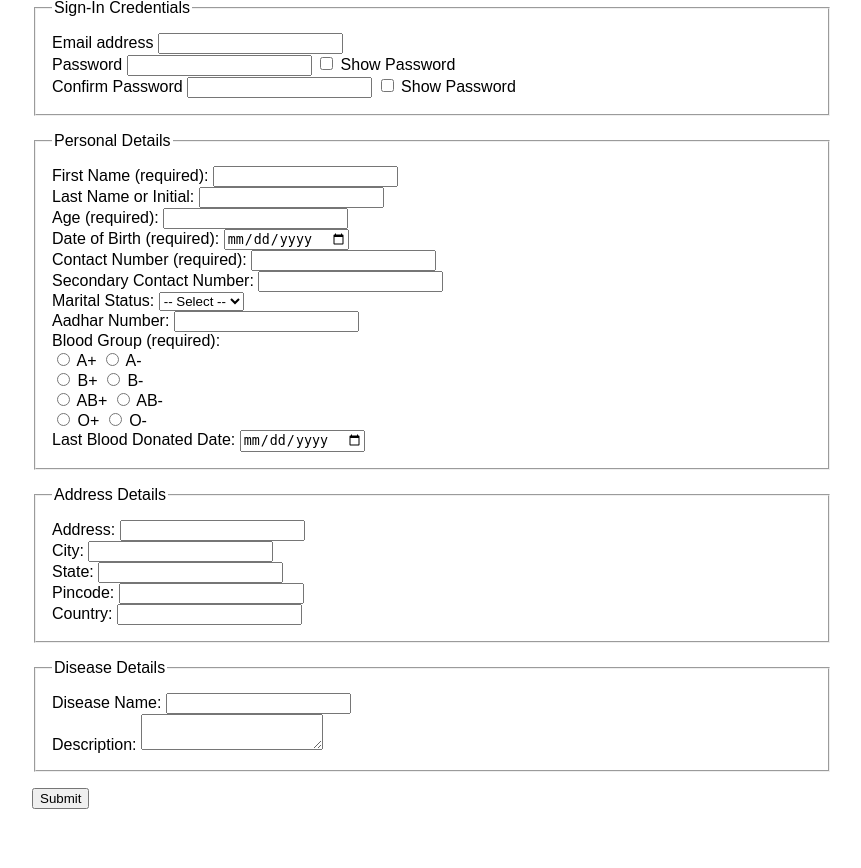
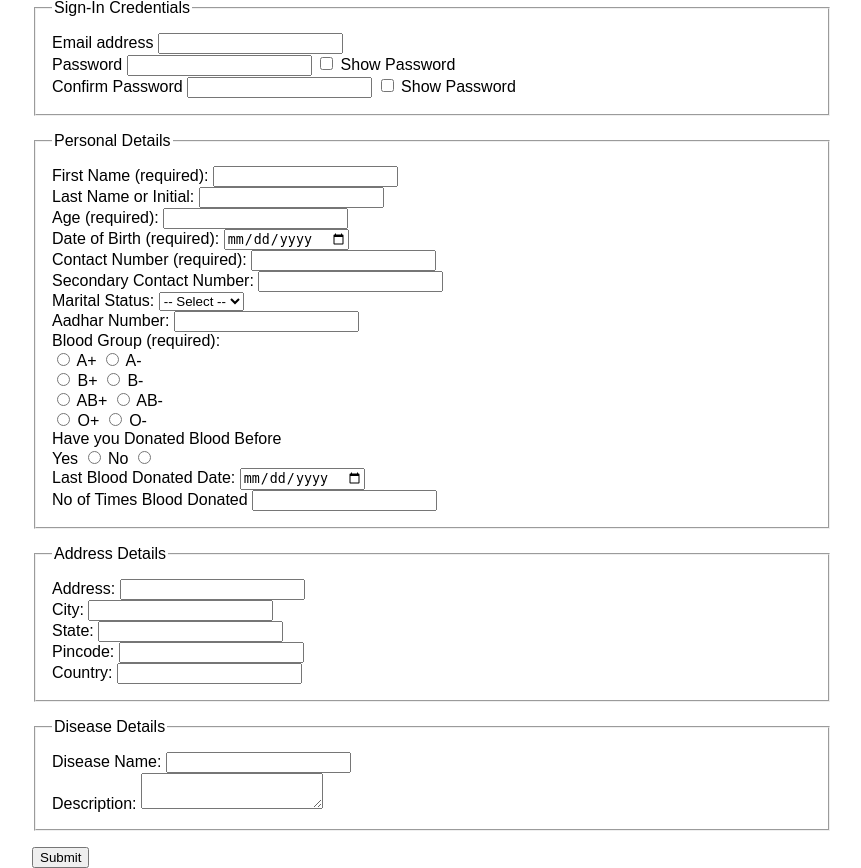
Before and after one commit to Siddharth-magesh/YouthRedCross-BloodRequest, a Flask app: page /register_new_donors in a window 1280 px wide. Shown: the part 81-949 px from the top of the page, without its empty margins (208-1069 px from the left). Before the commit the page ends 890 px from the top, so only its background shows below. Run offline with Flask 3, Linux system fonts and the light colour scheme.

Commit message:
fixed few database structure and add_new_donor func

```diff
--- a/app/models.py
+++ b/app/models.py
@@ -7,7 +7,7 @@ class DonorDetail(db.Model):
     id = db.Column(db.String(36), primary_key=True)  # Change to VARCHAR
     name = db.Column(db.String(100), nullable=False)
     email = db.Column(db.String(100),unique = True,nullable=False)
-    password = db.Column(db.String(100), nullable=False)
+    password = db.Column(db.String(500), nullable=False)
     blood_group = db.Column(db.String(10), nullable=False)
     personal_details_id = db.Column(db.String(36), db.ForeignKey('PersonalDetailsUser.id'), nullable=False)
     address_id = db.Column(db.String(36), db.ForeignKey('AddressDetailsUser.id'), nullable=False)
@@ -15,6 +15,7 @@ class DonorDetail(db.Model):
     disease_id = db.Column(db.String(36), db.ForeignKey('DiseaseDetailsUser.id'))
     authentication_id = db.Column(db.String(36), db.ForeignKey('AuthenticationDetailsDonor.id'), nullable=False)
     last_donated_date = db.Column(db.DateTime, nullable=True)
+    number_of_times_donated = db.Column(db.String(36),nullable=False)
 
 class AuthenticationDetailsDonor(db.Model):
     __tablename__ = 'AuthenticationDetailsDonor'
--- a/app/routes/main/add_donor.py
+++ b/app/routes/main/add_donor.py
@@ -42,6 +42,15 @@ def register_new_donors():
             aadhar_number = request.form.get('aadhar_number')
             blood_group = request.form.get('blood_group')
             last_donation = request.form.get('last_donation')
+            previous_blood_donation_status = request.form.get('previous_blood_donation_status')
+            blood_donation_count = request.form.get('blood_donated_count')
+
+            if previous_blood_donation_status == '0':
+                blood_donation_count = '0'
+                last_donation=None
+
+            if last_donation == '':
+                last_donation=None
 
             # Create and add PersonalDetails entry
             personal_id = get_next_id(PersonalDetailsUser, 'PDDNR')
@@ -114,17 +123,18 @@ def register_new_donors():
                 active_status = True,
                 disease_id = disease_id,
                 authentication_id = auth_id,
-                last_donated_date = last_donation
+                last_donated_date = last_donation,
+                number_of_times_donated = blood_donation_count
             )
             db.session.add(donor_detail)
 
-            # Commit transaction
             db.session.commit()
             flash('Donor successfully added!', 'success')
             return render_template('index.html')
 
         except Exception as e:
             db.session.rollback()
+            print(e)
             flash(f'Error adding donor: {e}', 'danger')
             return render_template('register_donor.html')
 
--- a/app/templates/register_donor.html
+++ b/app/templates/register_donor.html
@@ -158,8 +158,31 @@
         />
         <label for="o_negative">O-</label><br />
 
+        <label for="donation_check">Have you Donated Blood Before</label><br />
+        <label for="Yes_name">Yes</label>
+        <input
+          type="radio"
+          id="yes"
+          name="previous_blood_donation_status"
+          value="1"
+        />
+        <label for="No_name">No</label>
+        <input
+          type="radio"
+          id="no"
+          name="previous_blood_donation_status"
+          value="0"
+        /><br />
+
         <label for="last_donation">Last Blood Donated Date:</label>
         <input type="date" id="last_donation" name="last_donation" /><br />
+
+        <label for="donated_count">No of Times Blood Donated</label>
+        <input
+          type="number"
+          id="blood_donated_count"
+          name="blood_donated_count"
+        /><br />
       </fieldset>
 
       <!-- Section 3: Address Details -->
```
